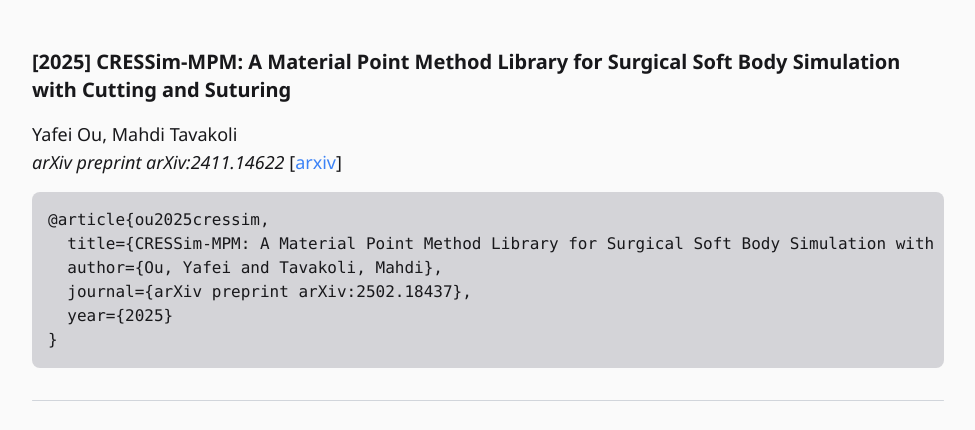
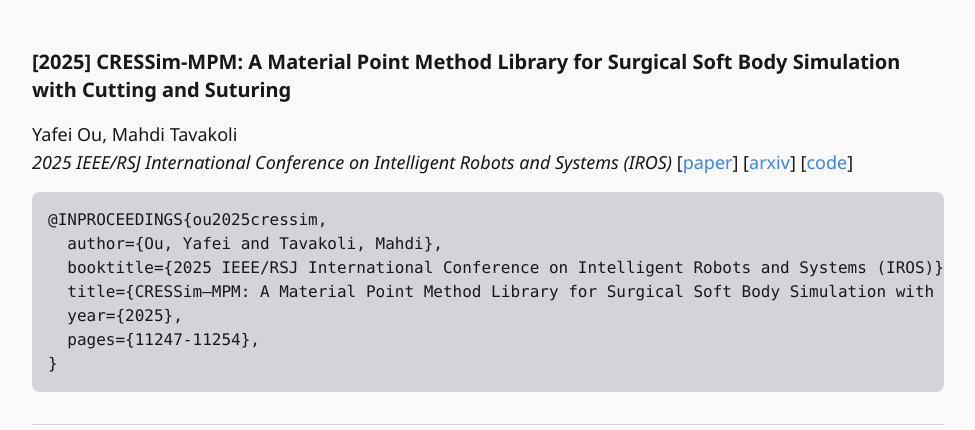
Before and after one commit to tbs-ualberta/CRESSim, an Astro site: page /bib-ou2025cressim in a window 1280 px wide. Shown: the top 430 px of the page, without its empty margins (152-1127 px from the left). Built offline with nearby package versions, Linux system fonts and the light colour scheme; Astro itself is replaced by a stand-in of ours; code samples lack their colours.

Commit message:
Update a pub

````diff
--- a/src/pages/bib-ou2025cressim.mdx
+++ b/src/pages/bib-ou2025cressim.mdx
@@ -25,14 +25,15 @@ export const components = {pre: CodeBlock}
 ### [2025] CRESSim-MPM: A Material Point Method Library for Surgical Soft Body Simulation with Cutting and Suturing
 
 Yafei Ou, Mahdi Tavakoli \
-*arXiv preprint arXiv:2411.14622* \[[arxiv](https://arxiv.org/abs/2502.18437)\]
+*2025 IEEE/RSJ International Conference on Intelligent Robots and Systems (IROS)* \[[paper](https://ieeexplore.ieee.org/document/11247388/)\] \[[arxiv](https://arxiv.org/abs/2502.18437)\] \[[code](https://github.com/yafei-ou/CRESSim-MPM)\]
 
 ```bibtex
-@article{ou2025cressim,
-  title={CRESSim-MPM: A Material Point Method Library for Surgical Soft Body Simulation with Cutting and Suturing},
+@INPROCEEDINGS{ou2025cressim,
   author={Ou, Yafei and Tavakoli, Mahdi},
-  journal={arXiv preprint arXiv:2502.18437},
-  year={2025}
+  booktitle={2025 IEEE/RSJ International Conference on Intelligent Robots and Systems (IROS)},
+  title={CRESSim–MPM: A Material Point Method Library for Surgical Soft Body Simulation with Cutting and Suturing},
+  year={2025},
+  pages={11247-11254},
 }
 ```
 
````
Also changed, not shown: src/pages/index.mdx (+2 -2 lines).
